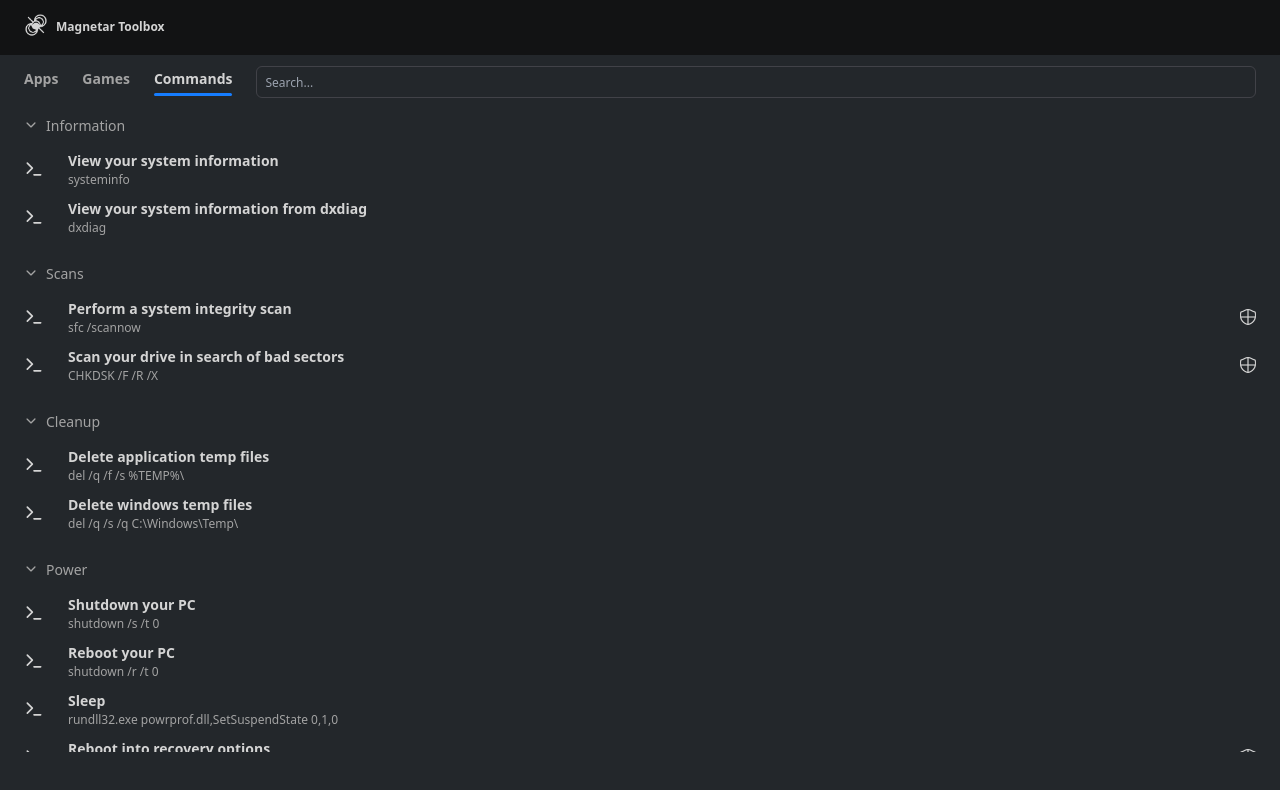
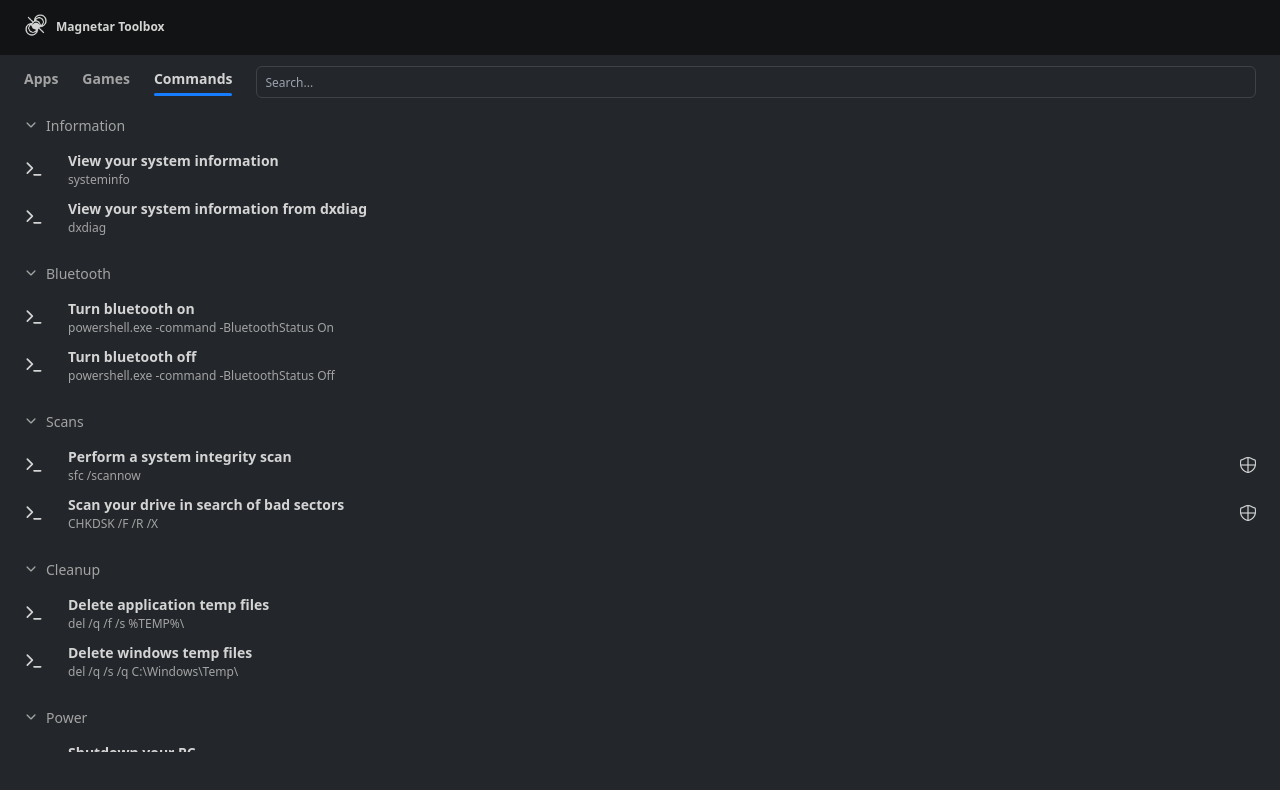
Before and after one commit to Bamboooz/magnetar, a React (Vite) app: page / in a window 1280 px wide. Both pictures are taken after a click on the element "Commands". Shown: the top 790 px of the page. Built offline with nearby package versions, Linux system fonts and the light colour scheme.

Commit message:
trying to add bluetooth menu

```diff
--- a/src-tauri/tauri.conf.json
+++ b/src-tauri/tauri.conf.json
@@ -32,7 +32,8 @@
                 "writeFile": true,
                 "removeFile": true,
                 "createDir": true,
-                "exists": true
+                "exists": true,
+                "scope": ["$RESOURCE/*"]
             },
             "dialog": {
                 "all": false,
@@ -59,6 +60,9 @@
                 "icons/128x128@2x.png",
                 "icons/icon.icns",
                 "icons/icon.ico"
+            ],
+            "resources": [
+                "resources/bluetooth.ps1"
             ]
         },
         "security": {
--- a/src/components/Commands/Commands.tsx
+++ b/src/components/Commands/Commands.tsx
@@ -1,4 +1,5 @@
-import React from "react";
+import React, { useState } from "react";
+import { resolveResource } from "@tauri-apps/api/path";
 
 import CommandListView from "./CommandList";
 import { cn } from "../../utils/tw";
@@ -11,6 +12,9 @@
 }
 
 const CommandsView: React.FC<CommandsViewProps> = ({ search }) => {
+    const [bluetoothScriptPath, setBluetoothScriptPath] = useState<string>("");
+
+    // add bluetooth support
     const commandLists: CommandList = {
         "Information": {
             "systeminfo": {
@@ -19,6 +23,16 @@
             },
             "dxdiag": {
                 title: "View your system information from dxdiag",
+                requiresAdministrator: false
+            },
+        },
+        "Bluetooth": {
+            [`powershell.exe -command ${bluetoothScriptPath} -BluetoothStatus On`]: {
+                title: "Turn bluetooth on",
+                requiresAdministrator: false
+            },
+            [`powershell.exe -command ${bluetoothScriptPath} -BluetoothStatus Off`]: {
+                title: "Turn bluetooth off",
                 requiresAdministrator: false
             },
         },
@@ -68,6 +82,14 @@
 
     const displayedLists = Object.fromEntries(Object.entries(commandLists).filter(([_, commands]) => Object.values(commands).some(command => command.title.toLowerCase().includes(search.toLowerCase()))));
 
+    resolveResource("bluetooth.ps1")
+        .then(filePath => {
+            setBluetoothScriptPath(filePath as string);
+        })
+        .catch(err => {
+            console.error(err);
+        });
+
     return (
         <>
             <div className={cn("w-full h-full flex flex-col items-center overflow-auto", Object.keys(displayedLists).length > 0 ? "justify-start" : "justify-center")}>
```
Also changed, not shown: 1 other file (tests, documents, lock files or other folders).
